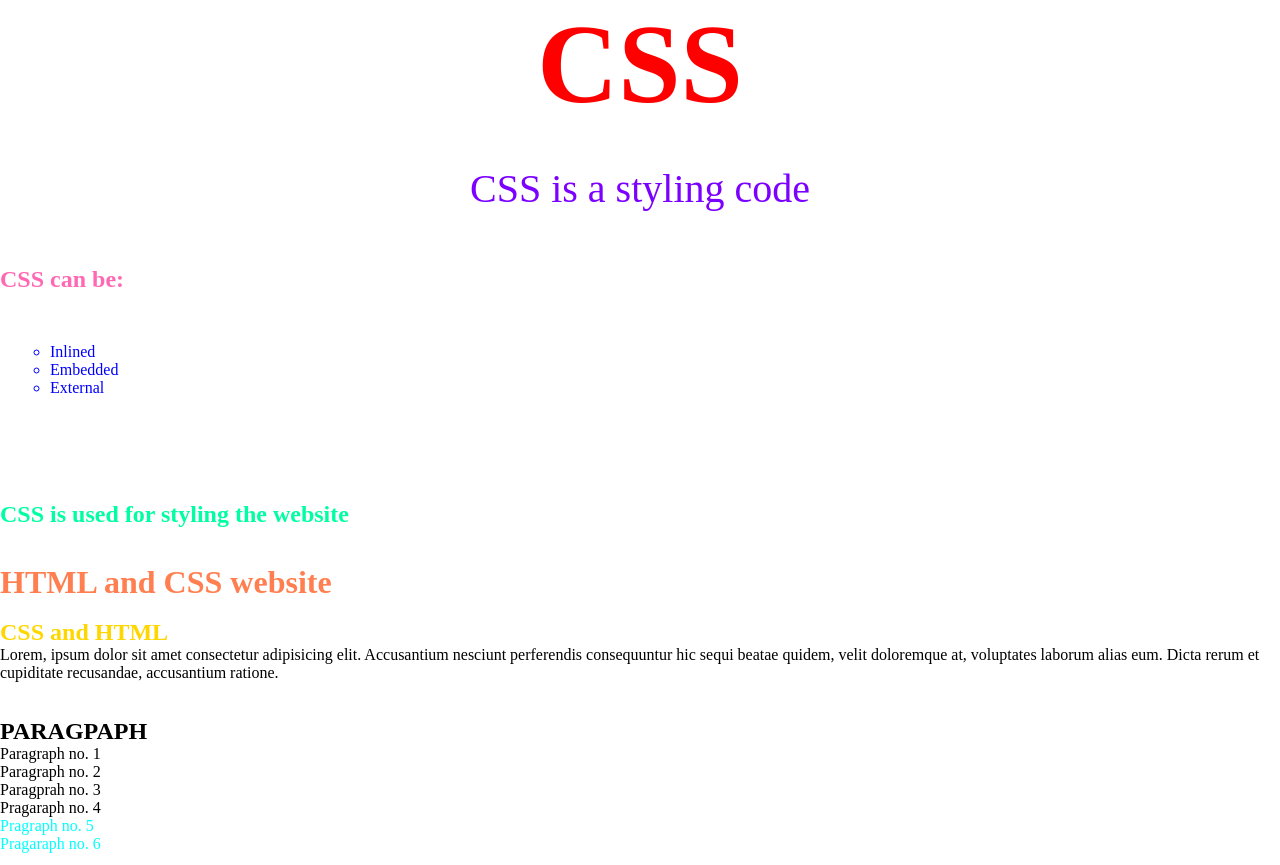
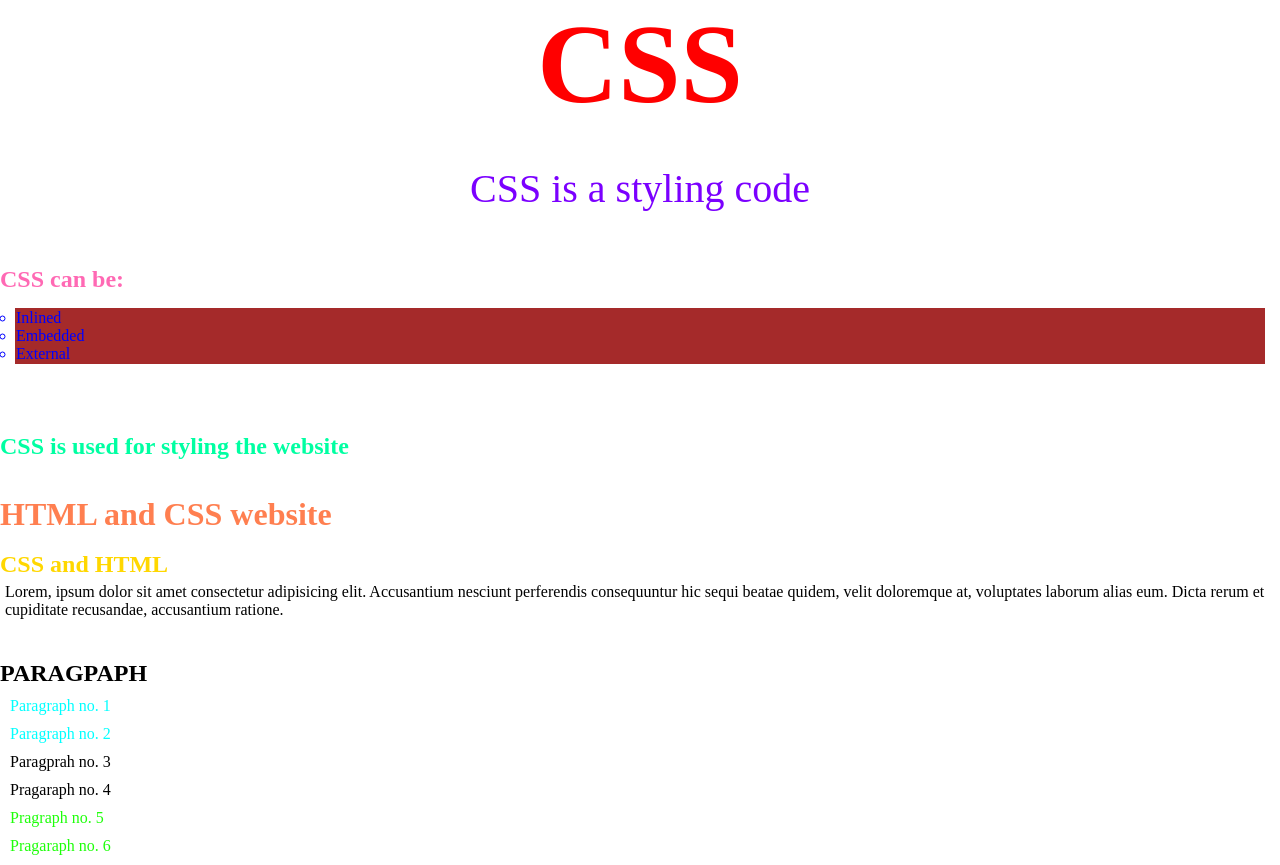
Before and after one commit to PrayasRajKC/mern, a plain HTML site: page index.html in a window 1280 px wide. Drawn offline with Linux system fonts and the light colour scheme.

Commit message:
slight changes

```diff
--- a/index.html
+++ b/index.html
@@ -36,14 +36,25 @@
           .descrip>h2 {
             color: gold;
           }
+          .descrip p{
+            margin: 5px;
+            /* padding: 5px; */
+          }
       #sec-a {
         color: blue;
         text-align: left;
-        margin: 50px;
+        margin: 15px;
+        background-color: brown;
+        padding: 1px;
       }
-
-      #parents ~ p{
+        #parents p , #parents ~p {
+          margin: 10px;
+        }
+      #parents >p{
         color: aqua;
+      }
+      #parents ~ p {
+        color: rgb(30, 255, 10);
       }
     </style>
 
```
